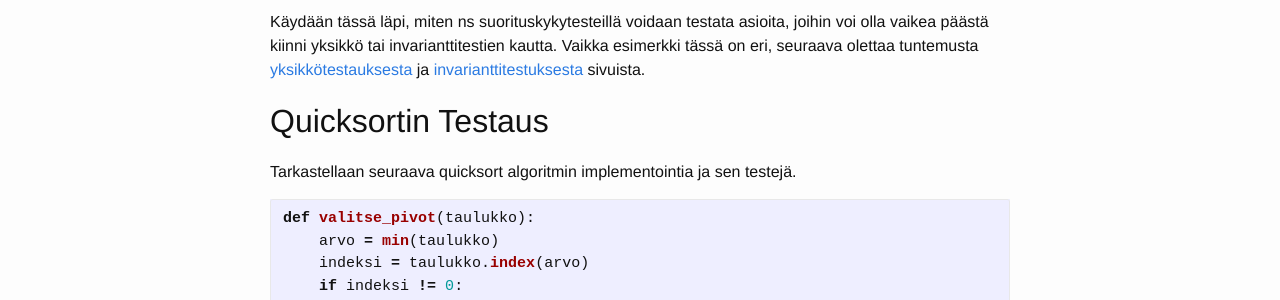
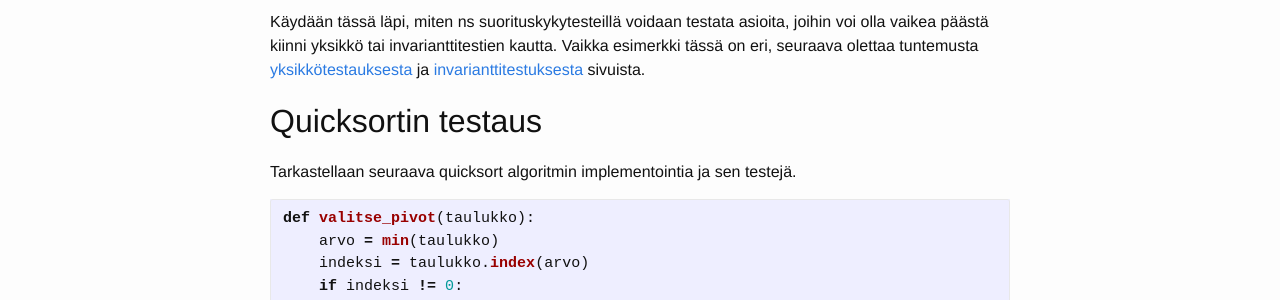
Before and after one commit to algolabra-hy/algolabra-hy.github.io, a Jekyll site: the page built from test_performance.md, in a window 1280 px wide and 900 px high. Shown: the part 245-545 px from the top of the window. Built offline with Jekyll 4.4.1, drawn with Linux system fonts in a browser that asks for light colours; some of the changed text lies outside the part shown.

````diff
--- a/test_performance.md
+++ b/test_performance.md
@@ -11,7 +11,7 @@ _Nämä ohjeet on kirjoittanut Jeremias Berg_
 Käydään tässä läpi, miten ns suorituskykytesteillä voidaan testata asioita, joihin voi olla vaikea päästä kiinni yksikkö tai invarianttitestien kautta. Vaikka esimerkki tässä on eri, seuraava olettaa tuntemusta [yksikkötestauksesta](/unittest) ja [invarianttitestuksesta](/invarianttest) sivuista.
 
 
-## Quicksortin Testaus
+## Quicksortin testaus
 Tarkastellaan seuraava quicksort algoritmin implementointia ja sen testejä.
 
 ```python
@@ -174,7 +174,7 @@ Edelleen testi ei mene läpi. Tässä testissä kuitenkin edelleen vastaesimerkk
 vielä uskoa, että koodisamme olisi jotain vialla.
 
 
-### Tarkempi Testi
+### Tarkempi testi
 Vaihdetaan taktiikkaa ja testataan invarianttia: "suurimalla osalla listoista jotka ovat epäjärjestyksessä quicksort on insertionsorttia nopeampi". Nyt pitäisi kuitenkin päättää, miten mitataan taulukon epäjärjestystä. Aloitetaan testillä joka järjestää
 suuren määrän taulukoita ja testaa invarianttia: "suurimmalla osalla taulukoista quicksort on bubblesorttia nopeampi"
 ```python
@@ -315,7 +315,7 @@ FAILED src/tests/sort_test.py::TestSort::test_quicksort_on_useimmiten_nopeampi_k
 ```
 Näyttää paremmalta, testi ei mene läpi ja tällä kerralla hypothesis löytää esimerkin jolla olettaisimme, että quicksort on insertion sorttia nopeampi. Nyt pitäisi herätä huoli siitä, että koodissamme on tosiaan jotain väärin.
 
-## Korjataan Quicksort
+## Korjataan quicksort
 Testin perusteella alamme siis etsimään bugia. Onneksi keinotekoisesti lisätyt bugit on helppo korjata. Valitaan pivotti "sattumanvaraisesti" olemaan osataulukon ensimmäinen alkio.
 ```python
 def quicksort_oikein_implementoitu(taulukko):
````
